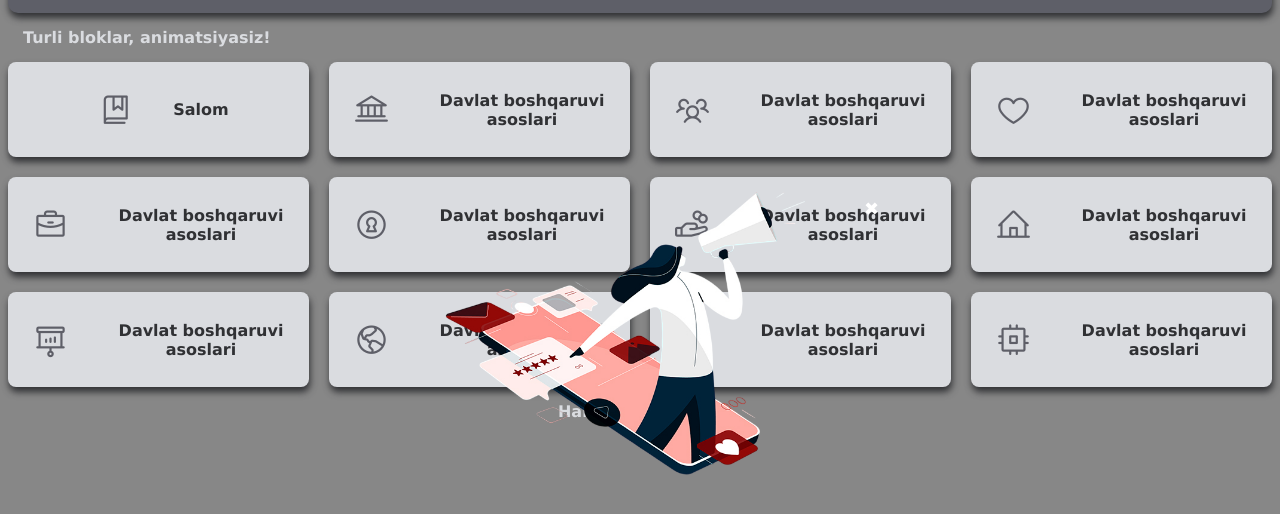
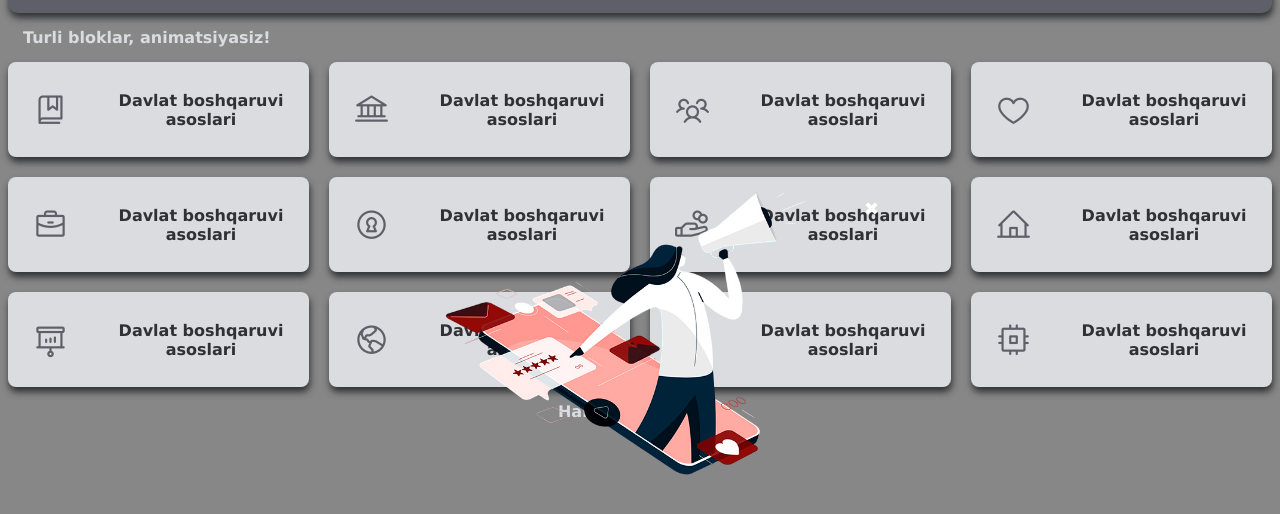
Before and after one commit to AxmatovB/VEB0.2, a plain HTML site: page index.html in a window 1280 px wide. Shown: the part 66-580 px from the top of the page. Drawn offline with nearby package versions, Linux system fonts and the light colour scheme.

Commit message:
Update index.html

```diff
--- a/index.html
+++ b/index.html
@@ -210,7 +210,7 @@ a{
             <div class="container">
                 <div class="box">
                     <i class="ph ph-book-bookmark"></i>
-                    <p><a href="https://www.lex.uz/uz/classifiers/5954" style="color: #303134;">Salom</a></p>
+                    <p><a href="https://www.lex.uz/uz/classifiers/5954" style="color: #303134;">Davlat boshqaruvi asoslari</a></p>
                 </div>
                 <div class="box">
                     <i class="ph ph-bank"></i>
```
